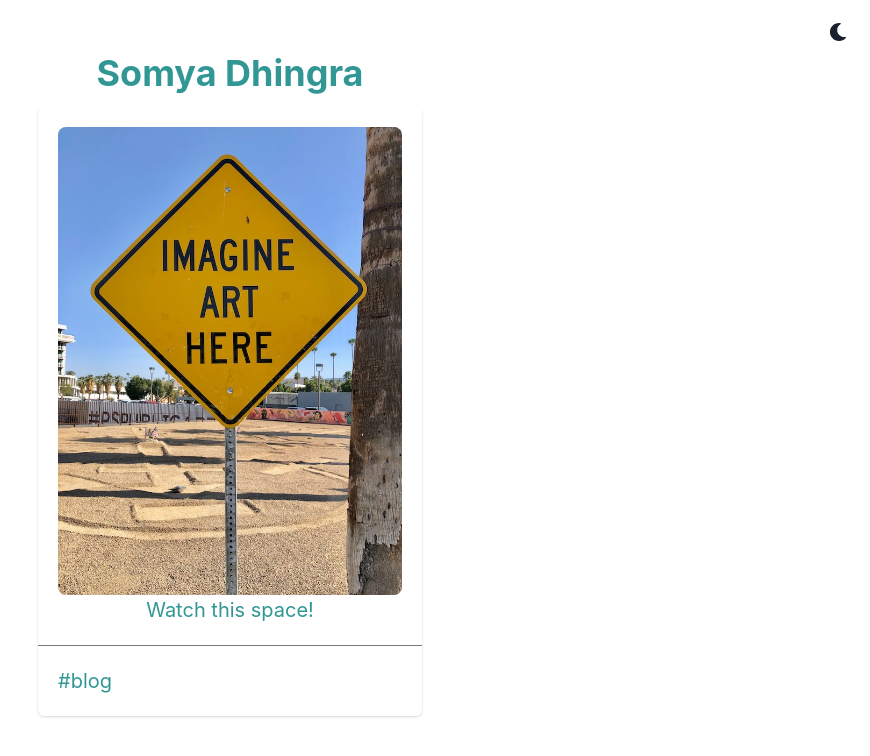
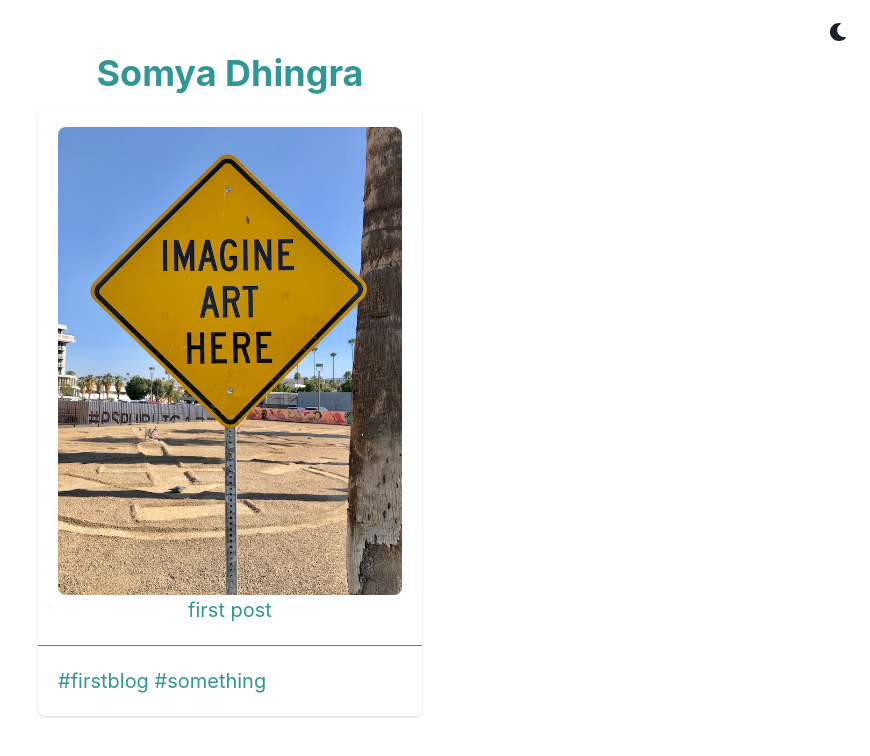
Before and after one commit to somyadh/somyadhingra, a React (Create React App) app: page /blogs in a window 1280 px wide. Shown: the top 756 px of the page, without its empty margins (410-1280 px from the left). Built offline with nearby package versions, Linux system fonts and the light colour scheme.

Commit message:
add props in card component

```diff
--- a/src/components/card.js
+++ b/src/components/card.js
@@ -2,24 +2,24 @@ import {
   Center,Text,Image, Card, CardBody, CardFooter, Divider,
 } from '@chakra-ui/react';
 
-export default function blogPostWithImage() {
+export default function blogPostWithImage({props}) {
   return (
     <Center>
       <Card maxW='sm'>
         <CardBody>
           <Image
-            src='./imagineArtHere.jpg'
-            alt='Imagine Art Here'
+            src={props.image}
+            alt={props.imageAltText}
             borderRadius='lg'
           />
           <Text color="teal.500">
-            Watch this space!
+           {props.summary}
           </Text>
         </CardBody>
         <Divider />
         <CardFooter>
           <Text color="teal.500">
-            #blog
+          {props.tags}
           </Text>
         </CardFooter>
       </Card>
--- /dev/null
+++ b/src/data.js
@@ -0,0 +1,13 @@
+exports.blogPosts = [
+    {
+        "uid": 1,
+        "heading": "Hello World",
+        "summary": "first post",
+        "fullText": "This is first post of this blog.",
+        "likes": 0,
+        "link": "/1",
+        "image": "./imagineArtHere.jpg",
+        "imageAltText": "Imagine Art Here",
+        "tags": '#firstblog #something'
+    }
+]
--- a/src/pages/blog.js
+++ b/src/pages/blog.js
@@ -1,19 +1,20 @@
 import React from 'react';
-import {
-  ChakraProvider,
-  Box,
-  Grid,
-  theme,
-} from '@chakra-ui/react';
-import  Header from '../components/header'
+import { ChakraProvider, Box, theme, SimpleGrid } from '@chakra-ui/react';
+import Header from '../components/header'
 import Cards from '../components/card';
+import { blogPosts } from '../data'
 
 function Home() {
+  let blogs = blogPosts.map(x => {
+    return <Cards key={x.uid} props={x} ></Cards>
+  })
   return (
     <ChakraProvider theme={theme}>
       <Box textAlign="center" fontSize="xl">
         <Header></Header>
-        <Cards></Cards>
+        <SimpleGrid minChildWidth='sm' spacing='40px'>
+          {blogs}
+        </SimpleGrid>
       </Box>
     </ChakraProvider>
   );
--- a/src/pages/home.js
+++ b/src/pages/home.js
@@ -3,15 +3,12 @@ import {
   ChakraProvider,
   Box,
   Link,
-  Heading,
   VStack,
   Flex,
   Spacer,
-  Grid,
   theme,
   Center,
 } from '@chakra-ui/react';
-import { ColorModeSwitcher } from '../ColorModeSwitcher';
 import { Logo } from "../Logo"
 import {  NavLink as RouterLink } from 'react-router-dom';
 import Header  from '../components/header'
```
Lines whose indentation alone changed are shown as unchanged.
